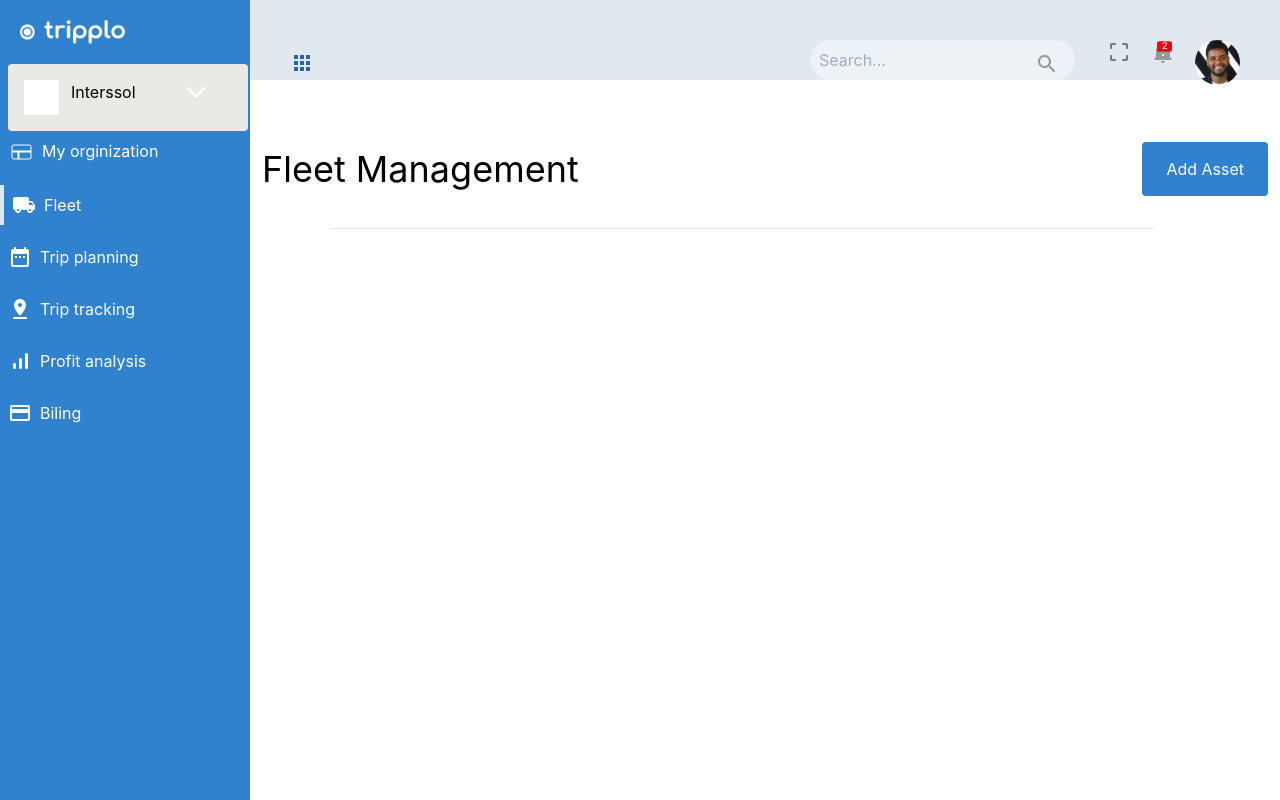
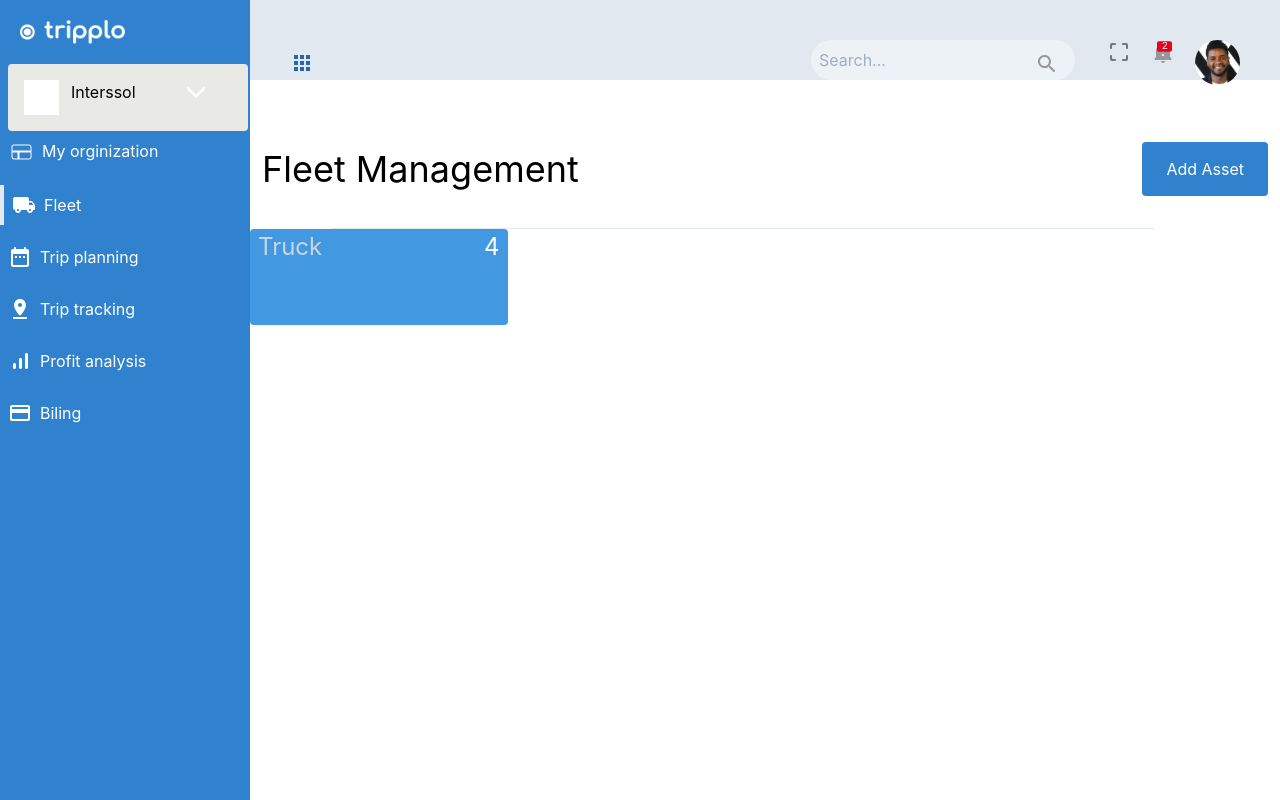
Before and after one commit to AmoDinho/tripplo-dashboard, a React (Create React App) app: page / in a window 1280 px wide. Built offline with nearby package versions, Linux system fonts and the light colour scheme.

Commit message:
card is working

```diff
--- a/src/components/card/AssetCard.js
+++ b/src/components/card/AssetCard.js
@@ -1,9 +1,15 @@
 import React from 'react'
-const AssetCard = () => {
+import HeadingTwo from '../typography/HeadingTwo'
+const AssetCard = ({ assetName, assetColour, assetCount }) => {
     return (
         <>
-            <div>
-
+            <div className={`bg-blue-${assetColour} w-1/4 h-24 rounded flex justify-between`}>
+                <HeadingTwo className='text-gray-400 ml-2'>
+                    {assetName}
+                </HeadingTwo>
+                <HeadingTwo className='text-white mr-2'>
+                    {assetCount}
+                </HeadingTwo>
             </div>
         </>
     )
--- /dev/null
+++ b/src/components/fleet/AssetRow.js
@@ -0,0 +1,13 @@
+import React from 'react'
+import AssetCard from '../card/AssetCard'
+const AssetRow = () => {
+    return (
+        <>
+            <div>
+                <AssetCard assetName='Truck' assetColour='500' assetCount='4' />
+            </div>
+        </>
+    )
+}
+
+export default AssetRow
--- a/src/components/fleet/FleetIndex.js
+++ b/src/components/fleet/FleetIndex.js
@@ -1,10 +1,11 @@
 import React from 'react'
 import AddAsset from './AddAsset'
+import AssetRow from './AssetRow'
 const FleetIndex = () => {
     return (
         <>
             <AddAsset />
-
+            <AssetRow />
         </>
     )
 }
--- a/src/components/typography/HeadingTwo.js
+++ b/src/components/typography/HeadingTwo.js
@@ -1,9 +1,9 @@
 import React from 'react'
 
-const HeadingTwo = ({ children }) => {
+const HeadingTwo = ({ className, children }) => {
     return (
         <>
-            <h1 className="font-sans text-2xl">{children}</h1>
+            <h1 className={`${className} font-sans text-2xl`}>{children}</h1>
         </>
     )
 }
```
